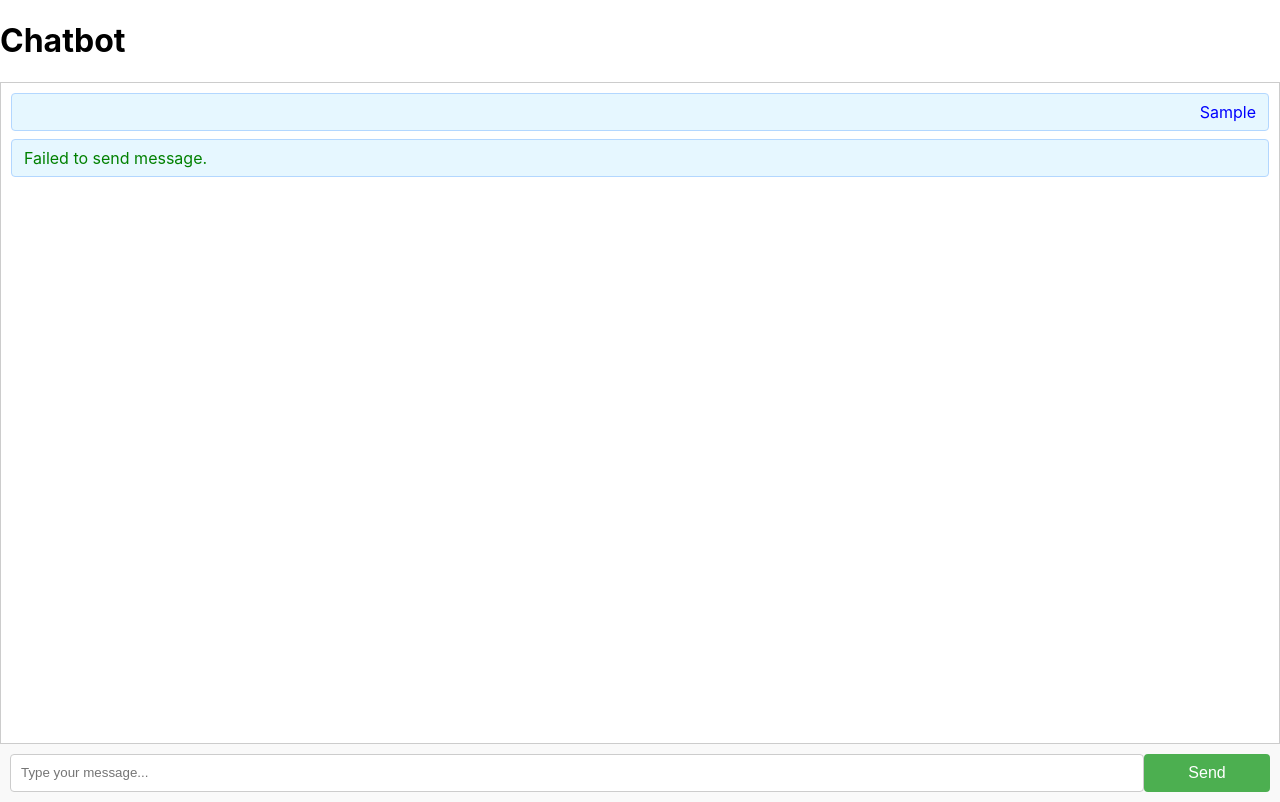
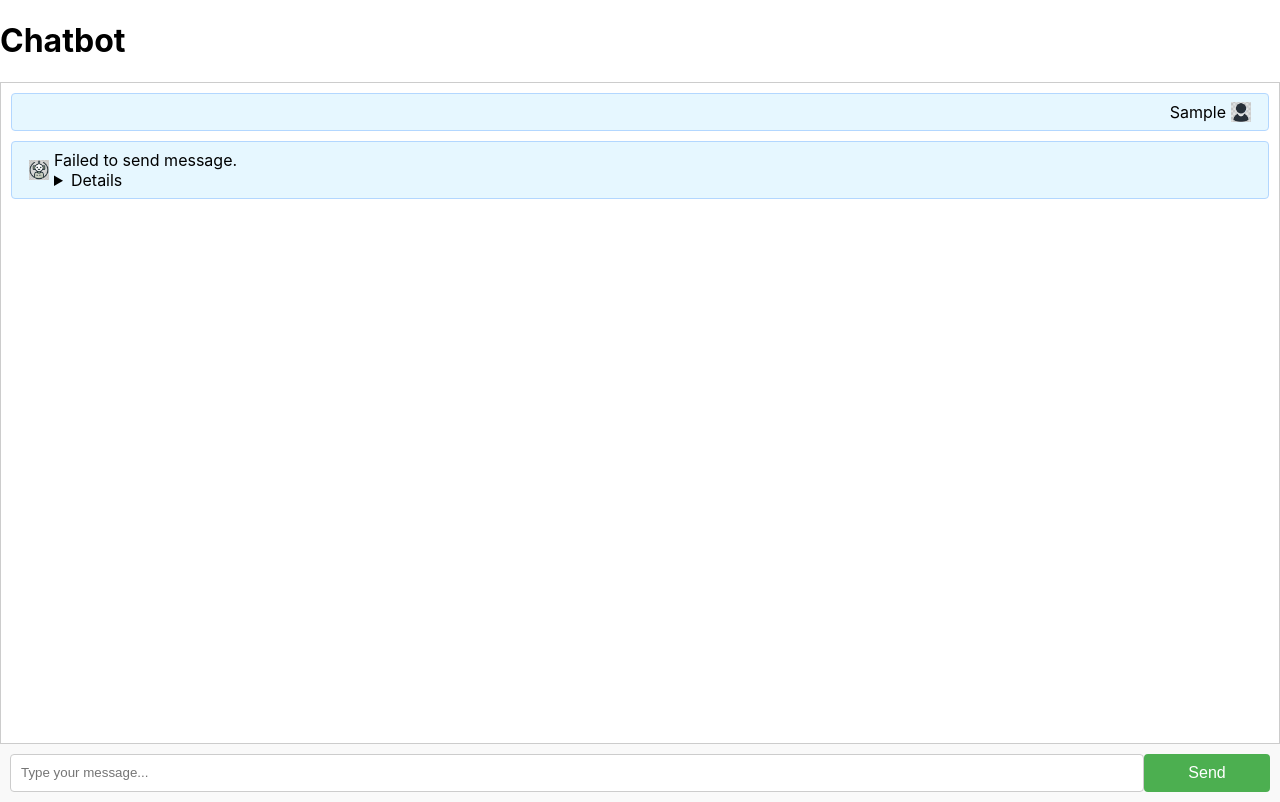
Before and after one commit to bibhudhendra/basic-chatbot-2, a React (Create React App) app: page / in a window 1280 px wide. Both pictures are taken after typing "Sample" into the empty fields and a click on the button "Send". Built offline with nearby package versions, Linux system fonts and the light colour scheme; no server answers; what aws-amplify would draw is missing.

Commit message:
Add more details

```diff
--- a/src/components/Chatbot.css
+++ b/src/components/Chatbot.css
@@ -56,17 +56,49 @@
 }
 
 /* Chatbot.css */
-.user-message {
-    text-align: right;
-    color: blue;
-}
+/*.user-message {*/
+/*    text-align: right;*/
+/*    color: blue;*/
+/*}*/
 
-.server-message {
-    text-align: left;
-    color: green;
-}
+/*.server-message {*/
+/*    text-align: left;*/
+/*    color: green;*/
+/*}*/
 
 .error-message {
     text-align: left;
     color: red;
 }
+
+/* Chatbot.css */
+.messages-list li {
+    display: flex;
+    align-items: center;
+    margin-bottom: 10px;
+}
+
+.user-message {
+    justify-content: flex-end;
+    text-align: right;
+}
+
+.server-message {
+    justify-content: flex-start;
+    text-align: left;
+}
+
+.message-icon {
+    width: 20px;
+    height: 20px;
+    margin-left: 5px;
+    margin-right: 5px;
+}
+
+.right {
+    order: 2; /* Puts the icon after the text for user messages */
+}
+
+.left {
+    order: -1; /* Puts the icon before the text for server messages */
+}
--- a/src/components/Chatbot.js
+++ b/src/components/Chatbot.js
@@ -1,20 +1,19 @@
 // src/components/Chatbot.js
-import React, { useEffect, useState } from 'react';
-import './Chatbot.css'; // Make sure this path is correct
+import React, { useState } from 'react';
+import './Chatbot.css'; // Ensure your CSS path is correct
+import userIcon from '../assets/user-icon.png'; // Adjust the path as needed
+import serverIcon from '../assets/server-icon.png'; // Adjust the path as needed
 
 function Chatbot() {
     const [message, setMessage] = useState('');
     const [messages, setMessages] = useState([]);
 
     const sendMessage = async () => {
-        if (message.trim() !== '') { // Check if message is not just empty spaces
-            const newMessage = {
-                type: 'user',
-                content: message
-            };
+        if (message.trim() !== '') {
+            const newMessage = { type: 'user', content: message };
 
-            // Display user message immediately in the chat window
             setMessages(messages => [...messages, newMessage]);
+            setMessage('');
 
             try {
                 const payload = { query: message };
@@ -29,30 +28,70 @@ function Chatbot() {
                 }
 
                 const responseData = await response.json();
-                console.log(responseData)
+                console.log(responseData);
                 const serverMessage = {
                     type: 'server',
-                    content: responseData.body || "No response from server." // Adjust the key according to your response structure
+                    content: parseServiceResponse(responseData.body) || "No response from server.",
+                    sql: responseData.sql
                 };
+                console.log(serverMessage);
 
-                // Update messages with the response from the server
                 setMessages(messages => [...messages, serverMessage]);
             } catch (error) {
                 console.error("Failed to fetch data:", error);
                 setMessages(messages => [...messages, { type: 'error', content: 'Failed to send message.' }]);
             }
 
-            // Clear the input after sending
             setMessage('');
         }
     };
+
+    function removeStringsAndSpecialChars(originalString, stringsToRemove, specialCharsToRemove) {
+        // Escape special characters in the strings to remove
+        const escapedStrings = stringsToRemove.map(str =>
+            str.replace(/[.*+?^${}()|[\]\\]/g, '\\$&')
+        );
+
+        // Create a regular expression for strings to remove
+        const stringsRegex = new RegExp(escapedStrings.join('|'), 'g');
+
+        // Create a regular expression for special characters to remove
+        const specialCharsRegex = new RegExp(`[${specialCharsToRemove.join('')}]`, 'g');
+
+        // First, remove the specified strings
+        let result = originalString.replace(stringsRegex, '');
+        // result = result.replace(/\],/g, ']\n');
+
+        // Then, remove the special characters
+        result = result.replace(specialCharsRegex, '');
+        console.log(result);
+        return result;
+    }
+
+    function parseServiceResponse(data) {
+        // Remove the first and last character (assuming they're always unwanted quotes)
+        const cleanedData = data.slice(1, -1);
+        const stringsToRemove = ["'stringValue'", "'longValue'", "'thirdValue'"];
+        const specialCharsToRemove = ["{", "}", ":"];
+        return removeStringsAndSpecialChars(cleanedData, stringsToRemove, specialCharsToRemove);
+    }
 
     return (
         <div className="chat-container">
             <ul className="messages-list">
                 {messages.map((msg, index) => (
                     <li key={index} className={msg.type === 'user' ? 'user-message' : 'server-message'}>
-                        {msg.content}
+                        {msg.type !== 'user'? (<span>{msg.content}
+                            <details>
+                                <summary>Details</summary>
+                                <p>{msg.sql}</p>
+                            </details>
+                        </span>
+                            ):
+                            (<span>{msg.content}</span>)}
+
+                        {msg.type === 'user' ? <img src={userIcon} alt="User" className="message-icon right" /> :
+                            <img src={serverIcon} alt="Assistant" className="message-icon left" />}
                     </li>
                 ))}
             </ul>
```
Also changed, not shown: src/assets/server-icon.png (added), src/assets/user-icon.png (added).
